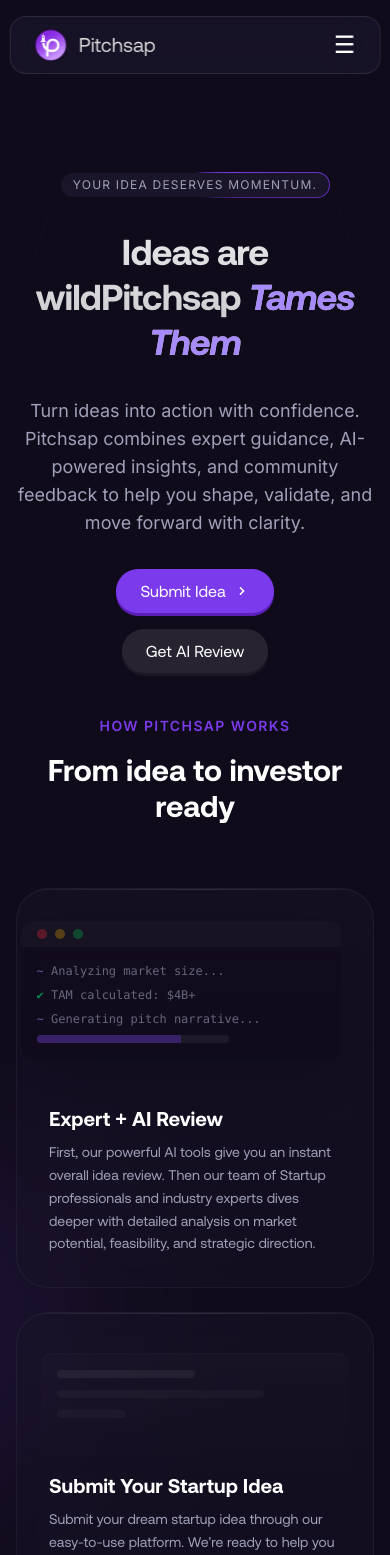
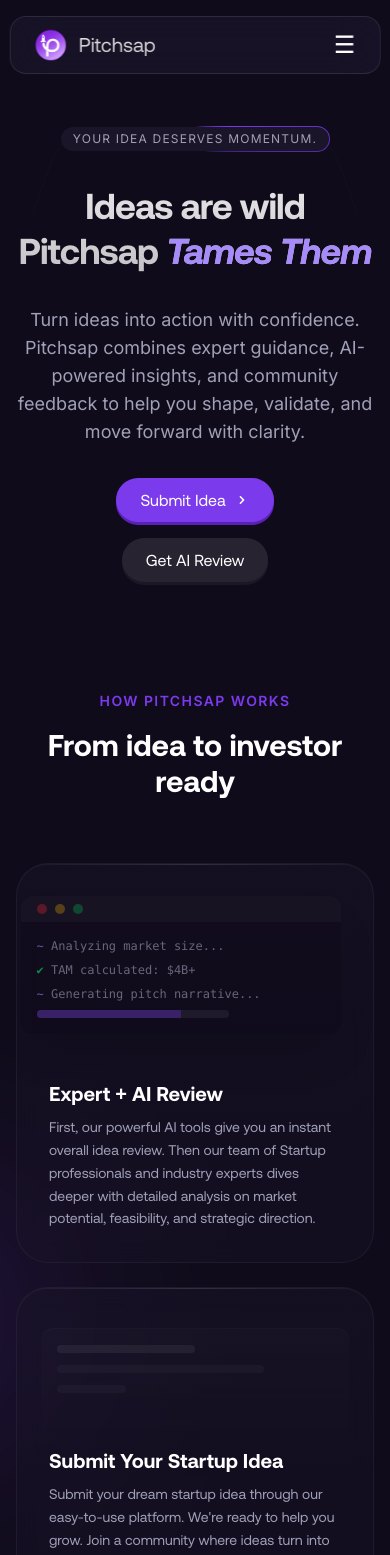
Before and after one commit to Ankitgkp/Pitchsap, a React (Vite) app: page / in a window 390 px wide. Shown: the top 1555 px of the page. Built offline with nearby package versions, Linux system fonts and the light colour scheme; what @heroui/react would draw is missing.

Commit message:
Fix: Responsive Issues

```diff
--- a/src/components/BentoGrid.jsx
+++ b/src/components/BentoGrid.jsx
@@ -2,7 +2,7 @@
 
 export default function BentoGrid() {
     return (
-        <section className="relative z-10 max-w-6xl mx-auto px-4 pb-24 pt-0 -mt-32" id="how-it-works">
+        <section className="relative z-10 max-w-6xl mx-auto px-4 pb-24 pt-0 mt-4 md:-mt-32" id="how-it-works">
             <div className="text-center mb-16">
                 <h2 className="text-sm font-semibold text-primary uppercase tracking-widest mb-4">How Pitchsap Works</h2>
                 <h3 className="text-3xl sm:text-4xl font-bold text-white mb-6" style={{ fontFamily: "'Aeonik Pro', sans-serif" }}>
--- a/src/components/FooterCTA.jsx
+++ b/src/components/FooterCTA.jsx
@@ -17,7 +17,7 @@
             description: "Expert Scale Strategies",
             iconClassName: "text-accent",
             titleClassName: "text-accent",
-            className: "[grid-area:stack] translate-x-12 translate-y-10 hover:-translate-y-1 before:absolute before:w-[100%] before:outline-1 before:rounded-xl before:outline-border before:h-[100%] before:content-[''] before:bg-blend-overlay before:bg-background/50 grayscale-[100%] hover:before:opacity-0 before:transition-opacity before:duration-700 hover:grayscale-0 before:left-0 before:top-0",
+            className: "[grid-area:stack] translate-x-6 sm:translate-x-12 translate-y-5 sm:translate-y-10 hover:-translate-y-1 before:absolute before:w-[100%] before:outline-1 before:rounded-xl before:outline-border before:h-[100%] before:content-[''] before:bg-blend-overlay before:bg-background/50 grayscale-[100%] hover:before:opacity-0 before:transition-opacity before:duration-700 hover:grayscale-0 before:left-0 before:top-0",
         },
         {
             icon: <TrendingUp className="size-4 text-accent" />,
@@ -25,7 +25,7 @@
             description: "Venture Ready Portfolios",
             iconClassName: "text-accent",
             titleClassName: "text-accent",
-            className: "[grid-area:stack] translate-x-24 translate-y-20 hover:translate-y-10",
+            className: "[grid-area:stack] translate-x-12 sm:translate-x-24 translate-y-10 sm:translate-y-20 hover:translate-y-10",
         },
     ];
 
@@ -39,7 +39,7 @@
                             <h2 className="text-3xl sm:text-4xl md:text-5xl font-black tracking-tighter italic bg-clip-text text-transparent bg-[linear-gradient(180deg,#ffffffe6,#ffffffbf)] mb-6 leading-[1.2] md:leading-[1.1] text-balance">
                                 Ready to Launch Your Startup?
                             </h2>
-                            <p className="text-zinc-400 text-lg mb-10 max-w-xl font-medium leading-relaxed">
+                            <p className="text-zinc-400 text-base sm:text-lg mb-10 max-w-xl font-medium leading-relaxed">
                                 Join thousands of successful entrepreneurs who turned their ideas into thriving businesses with <span className="text-white hover:text-accent transition-colors cursor-pointer">Pitchsap</span>.
                             </p>
 
--- a/src/components/Hero.jsx
+++ b/src/components/Hero.jsx
@@ -5,7 +5,7 @@
 
 export default function Hero() {
   return (
-    <section className="relative z-10 flex flex-col items-center justify-center gap-8 min-h-screen px-4">
+    <section className="relative z-10 flex flex-col items-center justify-center gap-8 min-h-[80vh] sm:min-h-screen px-4 pt-20 pb-12 sm:py-0">
       <div className="relative w-full flex items-center justify-center">
         <BackgroundLines />
         <Badge text="Your idea deserves momentum." />
--- a/src/components/HeroHeading.jsx
+++ b/src/components/HeroHeading.jsx
@@ -3,7 +3,7 @@
     <h1 className="text-4xl sm:text-5xl md:text-6xl lg:text-7xl font-bold leading-tight tracking-tight text-center bg-clip-text text-transparent" style={{ fontFamily: "'Aeonik Pro', sans-serif", backgroundImage: "linear-gradient(180deg, #ffffffe6, #ffffffbf)" }}>
       Ideas are wild
       <br className="hidden sm:block" />
-      Pitchsap{" "}
+      <span> </span>Pitchsap{" "}
       <em className="text-primary-light italic">Tames Them</em>
     </h1>
   );
--- a/src/components/ui/DisplayCards.jsx
+++ b/src/components/ui/DisplayCards.jsx
@@ -15,7 +15,7 @@
   return (
     <div
       className={cn(
-        "relative flex h-36 w-[22rem] -skew-y-[8deg] select-none flex-col justify-between rounded-xl border-2 bg-muted/70 backdrop-blur-sm px-4 py-3 transition-all duration-700 after:absolute after:-right-1 after:top-[-5%] after:h-[110%] after:w-[20rem] after:bg-gradient-to-l after:from-background after:to-transparent after:content-[''] hover:border-white/20 hover:bg-muted [&>*]:flex [&>*]:items-center [&>*]:gap-2",
+        "relative flex h-36 w-[18rem] sm:w-[22rem] -skew-y-[8deg] select-none flex-col justify-between rounded-xl border-2 bg-muted/70 backdrop-blur-sm px-4 py-3 transition-all duration-700 after:absolute after:-right-1 after:top-[-5%] after:h-[110%] after:w-[16rem] sm:after:w-[20rem] after:bg-gradient-to-l after:from-background after:to-transparent after:content-[''] hover:border-white/20 hover:bg-muted [&>*]:flex [&>*]:items-center [&>*]:gap-2",
         className
       )}
     >
```
